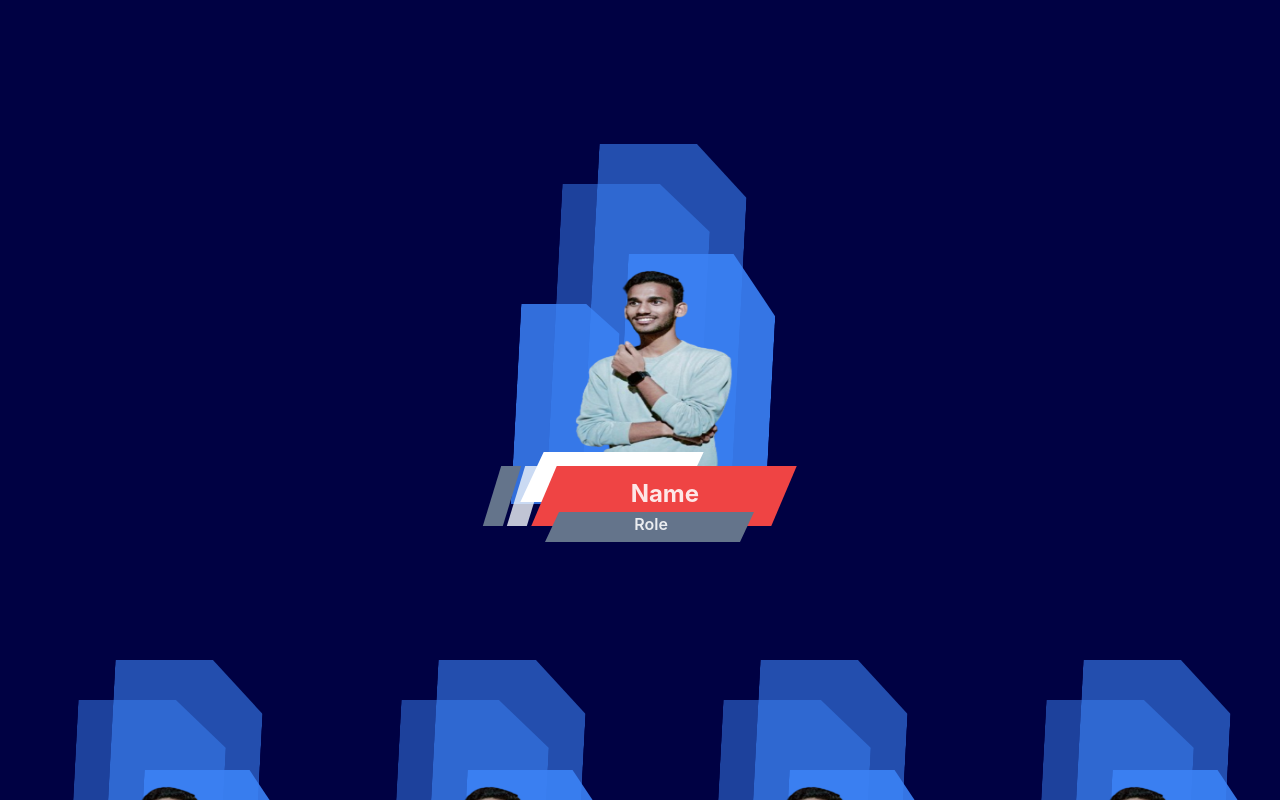
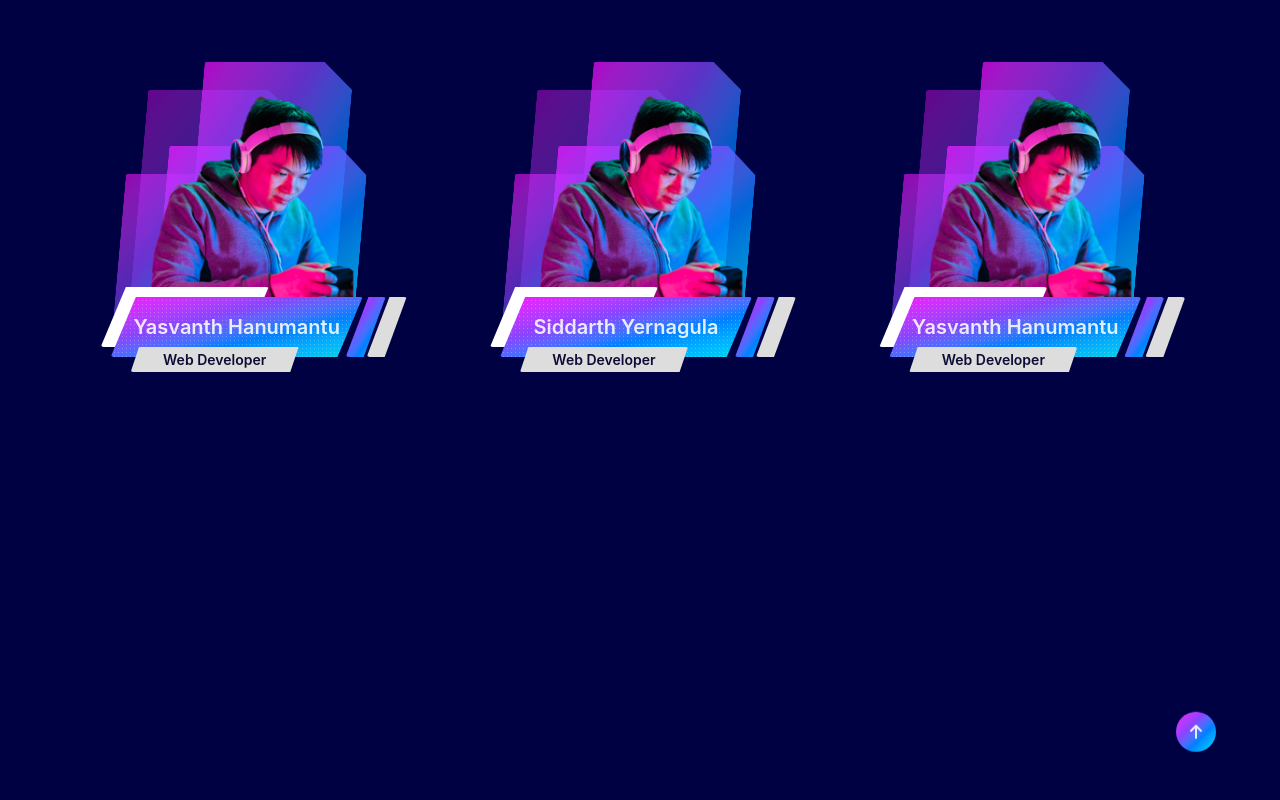
Before and after one commit to siddhuthecoder/teckzite2k24, a React (Vite) app: page /webteam in a window 1280 px wide. Shown: the top 800 px of the page. Built offline with nearby package versions, Linux system fonts and the light colour scheme.

Commit message:
team cards

```diff
--- a/package.json
+++ b/package.json
@@ -19,6 +19,7 @@
     "react": "^18.2.0",
     "react-animated-cursor": "^2.11.2",
     "react-dom": "^18.2.0",
+    "react-icons": "^5.0.1",
     "react-router-dom": "^6.22.2",
     "use-sound": "^4.0.1"
   },
--- a/src/App.jsx
+++ b/src/App.jsx
@@ -23,7 +23,10 @@ import {
 } from "./pages";
 // import { NavBar, Footer } from "./components";
 // import { useEffect, useRef, useState } from "react";
-import AnimatedCursor from "react-animated-cursor";
+// import AnimatedCursor from "react-animated-cursor";
+
+import GoUpBtn from "./components/GoUpBtn";
+
 function App() {
   // const [count, setCount] = useState(0)
   // const vidRef = useRef(null);
@@ -65,6 +68,8 @@ function App() {
         }}
       /> */}
 
+      <GoUpBtn />
+
       <Routes>
         <Route path="/" element={<Home />} />
         <Route path="/events" element={<Events />} />
--- a/src/components/GoUpBtn.jsx
+++ b/src/components/GoUpBtn.jsx
@@ -1,7 +1,20 @@
+import { FaArrowUp } from "react-icons/fa6";
+
+const goUp = () => {
+  window.scrollTo({
+    top: 0,
+    behavior: "smooth",
+  });
+};
+
 const GoUpBtn = () => {
   return (
-    <div className="absolute b-[10%] r-[10%] rounded-full w-[50px] h-[50px] flex justify-center items-center">
-      <div>GoUpBtn</div>
+    <div
+      className="absolute bottom-[5%] cursor-pointer animate-bounce z-[1000] right-[5%] bg-gradient rounded-full w-[40px] h-[40px] flex justify-center items-center"
+      style={{ position: "fixed", animationDuration: "2s" }}
+      onClick={goUp}
+    >
+      <FaArrowUp />
     </div>
   );
 };
--- /dev/null
+++ b/src/components/Shared/Header.jsx
@@ -0,0 +1,10 @@
+const Header = () => {
+  return (
+    <>
+      <div className="flex justify-center items-center"></div>
+      <div>Header</div>
+    </>
+  );
+};
+
+export default Header;
--- /dev/null
+++ b/src/components/Shared/WebCard.jsx
@@ -0,0 +1,28 @@
+//eslint-disable-next-line
+const webCard = ({ img, name, role }) => {
+  return (
+    <>
+      <div className="team-item w-[95%] max-w-[280px] mx-auto">
+        <div className="team-thumb relative">
+          <img src={img} alt="thumb" />
+          <div
+            className="shape-wrap w-full h-full absolute left-0 bottom-0 z-[-1]"
+            style={{ transform: "skew(-5deg)" }}
+          >
+            <div className="shape shape-1"></div>
+            <div className="shape shape-2"></div>
+            <div className="shape shape-3"></div>
+            <div className="shape shape-4"></div>
+          </div>
+        </div>
+        <div className="team-content">
+          <span className="whte-shape"></span>
+          <h3 className="text-lg">{name}</h3>
+          <h4>{role}</h4>
+        </div>
+      </div>
+    </>
+  );
+};
+
+export default webCard;
--- a/src/constants/index.js
+++ b/src/constants/index.js
@@ -0,0 +1,22 @@
+import team1 from "../assets/webteam/team-1.png";
+
+export const WebTeamCard = [
+  {
+    id: 1,
+    name: "Yasvanth Hanumantu",
+    role: "Web Developer",
+    img: team1,
+  },
+  {
+    id: 2,
+    name: "Siddarth Yernagula",
+    role: "Web Developer",
+    img: team1,
+  },
+  {
+    id: 3,
+    name: "Yasvanth Hanumantu",
+    role: "Web Developer",
+    img: team1,
+  },
+];
--- a/src/index.css
+++ b/src/index.css
@@ -44,4 +44,205 @@
 
 .design_btn {
   clip-path: polygon(0% 0%, 0% 100%, 100% 100%, 100% 35%, 90% 0%);
+  transition: transform 1s cubic-bezier(0, 0, 0.2, 1);
+  backface-visibility: hidden;
 }
+
+.design_btn:hover {
+  transform: translateY(-5px);
+}
+
+.team-content {
+  position: relative;
+  margin-top: -15px;
+}
+.team-content::before {
+  background: #f90cff;
+  background: linear-gradient(
+    to right bottom,
+    #f90cff,
+    #e027ff,
+    #c534ff,
+    #a93eff,
+    #8a44ff,
+    #6560ff,
+    #3c73ff,
+    #0081ff,
+    #009cff,
+    #00b3ff,
+    #00c6f5,
+    #0cd7e8
+  );
+  clip-path: polygon(57% 0%, 100% 0%, 45% 100%, 0% 100%);
+  border-radius: 3px;
+  content: "";
+  position: absolute;
+  width: 40px;
+  height: 60px;
+  right: 5px;
+  top: 0;
+}
+.team-content .whte-shape {
+  background-color: #fff;
+  clip-path: polygon(15% 0%, 100% 0%, 85% 100%, 0% 100%);
+  border-radius: 3px;
+  position: absolute;
+  width: 60%;
+  height: 60px;
+  left: -10px;
+  top: -10px;
+}
+.team-content h3 {
+  background: #f90cff;
+  background: linear-gradient(
+    to right bottom,
+    #f90cff,
+    #e027ff,
+    #c534ff,
+    #a93eff,
+    #8a44ff,
+    #6560ff,
+    #3c73ff,
+    #0081ff,
+    #009cff,
+    #00b3ff,
+    #00c6f5,
+    #0cd7e8
+  );
+  clip-path: polygon(10% 0%, 100% 0%, 90% 100%, 0% 100%);
+  width: 90%;
+  height: 60px;
+  display: flex;
+  align-items: center;
+  justify-content: center;
+  border-radius: 3px;
+  font-size: 20px;
+  font-weight: 600;
+  line-height: 1;
+  margin: 0;
+  box-shadow: 0px 5px 10px 0px rgb(0 0 0 / 30%);
+}
+
+.team-content h3:before {
+  background-image: repeating-linear-gradient(
+    -45deg,
+    rgba(255, 255, 255, 0.25),
+    rgba(255, 255, 255, 0.25) 1px,
+    transparent 1px,
+    transparent 6px
+  );
+  background-size: 4px 4px;
+  content: "";
+  position: absolute;
+  left: 0;
+  top: 0;
+  width: 100%;
+  height: 100%;
+}
+.team-content h3 a {
+  color: #fff;
+  z-index: 1;
+}
+.team-content h4 {
+  background-color: #ddd;
+  clip-path: polygon(5% 0%, 100% 0%, 95% 100%, 0% 100%);
+  color: #0c0c35;
+  width: 60%;
+  height: 25px;
+  border-radius: 2px;
+  display: flex;
+  align-items: center;
+  justify-content: center;
+  font-size: 14px;
+  font-weight: 600;
+  line-height: 1;
+  letter-spacing: 0;
+  margin: -10px 0px 0px 20px;
+}
+.team-content:after {
+  background: #ddd;
+  clip-path: polygon(57% 0%, 100% 0%, 45% 100%, 0% 100%);
+  border-radius: 3px;
+  content: "";
+  position: absolute;
+  width: 40px;
+  height: 60px;
+  right: -16px;
+  top: 0;
+}
+
+.team-thumb .shape {
+  background: #f90cff;
+  background-image: linear-gradient(
+    to right bottom,
+    #f90cff,
+    #e027ff,
+    #c534ff,
+    #a93eff,
+    #8a44ff,
+    #6560ff,
+    #3c73ff,
+    #0081ff,
+    #009cff,
+    #00b3ff,
+    #00c6f5,
+    #0cd7e8
+  );
+  clip-path: polygon(0% 0%, 80% 0, 100% 10%, 100% 100%, 0 100%);
+  width: 150px;
+  height: 100%;
+  position: absolute;
+  left: 0;
+  bottom: -30px;
+  border-radius: 2px;
+  transition: all 450ms cubic-bezier(0.4, 0, 0.2, 1);
+  transition: all 0.2s ease-in-out;
+}
+
+.team-thumb .shape.shape-1 {
+  clip-path: polygon(0% 0%, 85% 0%, 100% 15%, 100% 80%, 85% 100%, 0% 100%);
+  width: 200px;
+  height: 70%;
+  left: 20%;
+  z-index: 1;
+  opacity: 0.8;
+}
+
+.team-thumb .shape.shape-2 {
+  height: 100%;
+  left: 30%;
+  opacity: 0.7;
+}
+
+.team-thumb .shape.shape-3 {
+  height: 90%;
+  z-index: 2;
+  opacity: 0.4;
+  left: 30px;
+}
+
+.team-thumb .shape.shape-4 {
+  height: 60%;
+  left: 15px;
+  opacity: 0.6;
+}
+
+.team-item:hover .shape.shape-1 {
+  height: 75%;
+  transition-delay: 200ms;
+}
+
+.team-item:hover .shape.shape-2 {
+  height: 105%;
+  transition-delay: 150ms;
+}
+
+.team-item:hover .shape.shape-3 {
+  height: 95%;
+  transition-delay: 100ms;
+}
+
+.team-item:hover .shape.shape-4 {
+  height: 65%;
+  transition-delay: 50ms;
+}
--- a/src/pages/WebTeam/WebTeam.jsx
+++ b/src/pages/WebTeam/WebTeam.jsx
@@ -1,22 +1,21 @@
-import Style from './WebTeam.module.css'
-import TeamCard from '../../components/Shared/TeamCard'
+// import Style from "./WebTeam.module.css";
+import { WebTeamCard } from "../../constants";
+import WebCard from "../../components/Shared/WebCard";
 
 const WebTeam = () => {
   return (
-    <div>
-      <div className="flex justify-center">
-        <TeamCard />
-      </div>
-      <div className="flex flex-wrap max-sm:justify-center justify-between">
-        <TeamCard />
-        <TeamCard />
-        <TeamCard />
-        <TeamCard />
+    <div className="max-w-7xl mx-auto px-4 sm:px-6 lg:px-8">
+      <div className="grid grid-cols-1 md:grid-cols-2 lg:grid-cols-3 gap-4">
+        {WebTeamCard.map((t) => (
+          <div key={t.id} className="flex justify-center">
+            <WebCard img={t.img} name={t.name} role={t.role} />
+          </div>
+        ))}
       </div>
     </div>
-  )
-}
+  );
+};
 
-export default WebTeam
+export default WebTeam;
 
 //grid grid-cols-4 gap-x-20 max-sm:grid-cols-1 m-6 max-lg:grid-cols-2 max-lg:gap-6
```
Also changed, not shown: src/assets/webteam/team-1.png (added), 1 other file (tests, documents, lock files or other folders).
